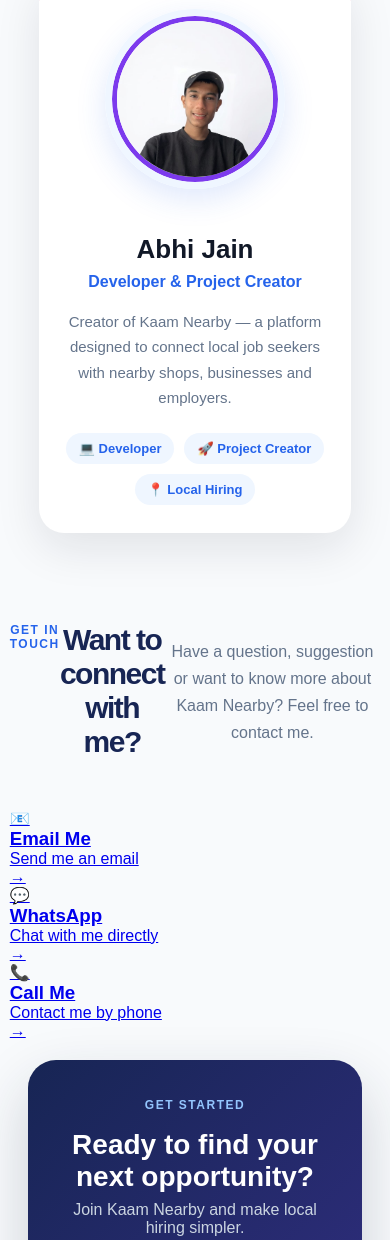
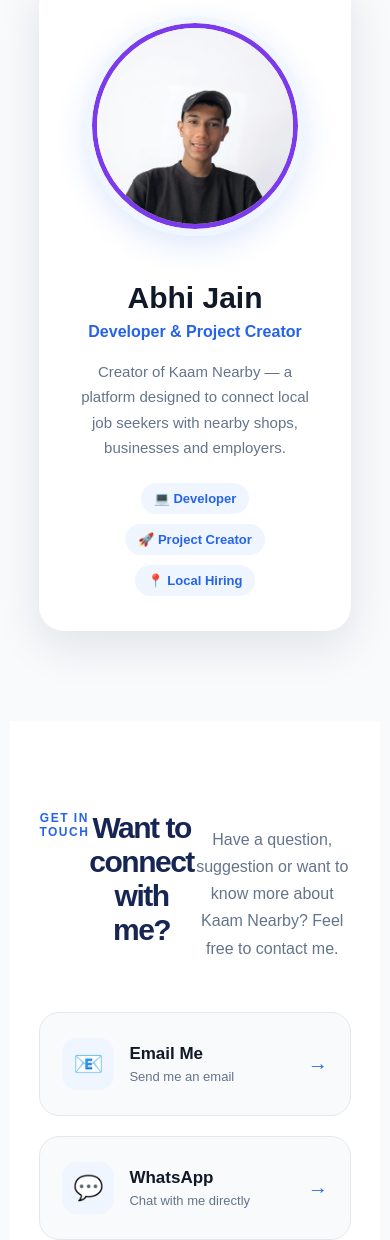
Before and after one commit to gamingbossyt880-eng/kaamnearby, a website: page index.html in a window 390 px wide. Shown: the part 7254-8494 px from the top of the page. Drawn offline with Linux system fonts and the light colour scheme; no server answers.

Commit message:
Update style.css

```diff
--- a/style.css
+++ b/style.css
@@ -3664,3 +3664,209 @@
     }
 
 }
+/* =========================
+   MEET THE DEVELOPER
+========================= */
+
+.team-section {
+    padding: 90px 8%;
+    background: #f8fafc;
+    text-align: center;
+}
+
+.team-container {
+    display: flex;
+    justify-content: center;
+    margin-top: 45px;
+}
+
+.team-card {
+    width: 850px;
+    max-width: 100%;
+    display: flex;
+    align-items: center;
+    gap: 45px;
+    text-align: left;
+    background: #ffffff;
+    padding: 35px;
+    border-radius: 25px;
+    box-shadow: 0 15px 45px rgba(15, 23, 42, 0.10);
+    transition: 0.3s ease;
+}
+
+.team-card:hover {
+    transform: translateY(-7px);
+    box-shadow: 0 22px 55px rgba(15, 23, 42, 0.16);
+}
+
+.team-photo {
+    width: 220px;
+    height: 220px;
+    min-width: 220px;
+    border-radius: 50%;
+    overflow: hidden;
+    border: 7px solid #eff6ff;
+    box-shadow: 0 10px 30px rgba(37, 99, 235, 0.15);
+}
+
+.team-photo img {
+    width: 100%;
+    height: 100%;
+    object-fit: cover;
+    display: block;
+}
+
+.team-info h3 {
+    font-size: 30px;
+    margin: 0 0 8px;
+    color: #111827;
+}
+
+.team-role {
+    display: inline-block;
+    color: #2563eb;
+    font-weight: 700;
+    margin-bottom: 18px;
+}
+
+.team-info p {
+    color: #64748b;
+    line-height: 1.7;
+    margin-bottom: 22px;
+}
+
+.team-tags {
+    display: flex;
+    flex-wrap: wrap;
+    gap: 10px;
+}
+
+.team-tags span {
+    padding: 8px 13px;
+    background: #eff6ff;
+    color: #2563eb;
+    border-radius: 20px;
+    font-size: 13px;
+    font-weight: 600;
+}
+
+
+/* =========================
+   CONTACT SECTION
+========================= */
+
+.contact-section {
+    padding: 90px 8%;
+    background: #ffffff;
+    text-align: center;
+}
+
+.contact-container {
+    max-width: 900px;
+    margin: 45px auto 0;
+
+    display: grid;
+    grid-template-columns: repeat(3, 1fr);
+    gap: 20px;
+}
+
+.contact-card {
+    position: relative;
+
+    display: flex;
+    align-items: center;
+    gap: 15px;
+
+    padding: 25px 22px;
+
+    background: #f8fafc;
+    border: 1px solid #e5e7eb;
+
+    border-radius: 20px;
+
+    text-decoration: none;
+
+    transition: 0.3s ease;
+}
+
+.contact-card:hover {
+    transform: translateY(-7px);
+    border-color: #2563eb;
+    box-shadow: 0 15px 35px rgba(37, 99, 235, 0.12);
+}
+
+.contact-icon {
+    width: 52px;
+    height: 52px;
+
+    display: flex;
+    align-items: center;
+    justify-content: center;
+
+    border-radius: 15px;
+
+    background: #eff6ff;
+
+    font-size: 24px;
+}
+
+.contact-info {
+    text-align: left;
+}
+
+.contact-info h3 {
+    margin: 0 0 5px;
+
+    color: #111827;
+
+    font-size: 17px;
+}
+
+.contact-info p {
+    margin: 0;
+
+    color: #64748b;
+
+    font-size: 13px;
+}
+
+.contact-arrow {
+    margin-left: auto;
+
+    font-size: 20px;
+
+    color: #2563eb;
+
+    transition: 0.3s ease;
+}
+
+.contact-card:hover .contact-arrow {
+    transform: translateX(5px);
+}
+
+
+/* =========================
+   MOBILE
+========================= */
+
+@media (max-width: 800px) {
+
+    .team-card {
+        flex-direction: column;
+        text-align: center;
+    }
+
+    .team-tags {
+        justify-content: center;
+    }
+
+    .contact-container {
+        grid-template-columns: 1fr;
+        max-width: 500px;
+    }
+
+    .contact-info {
+        text-align: left;
+    }
+
+}
```
